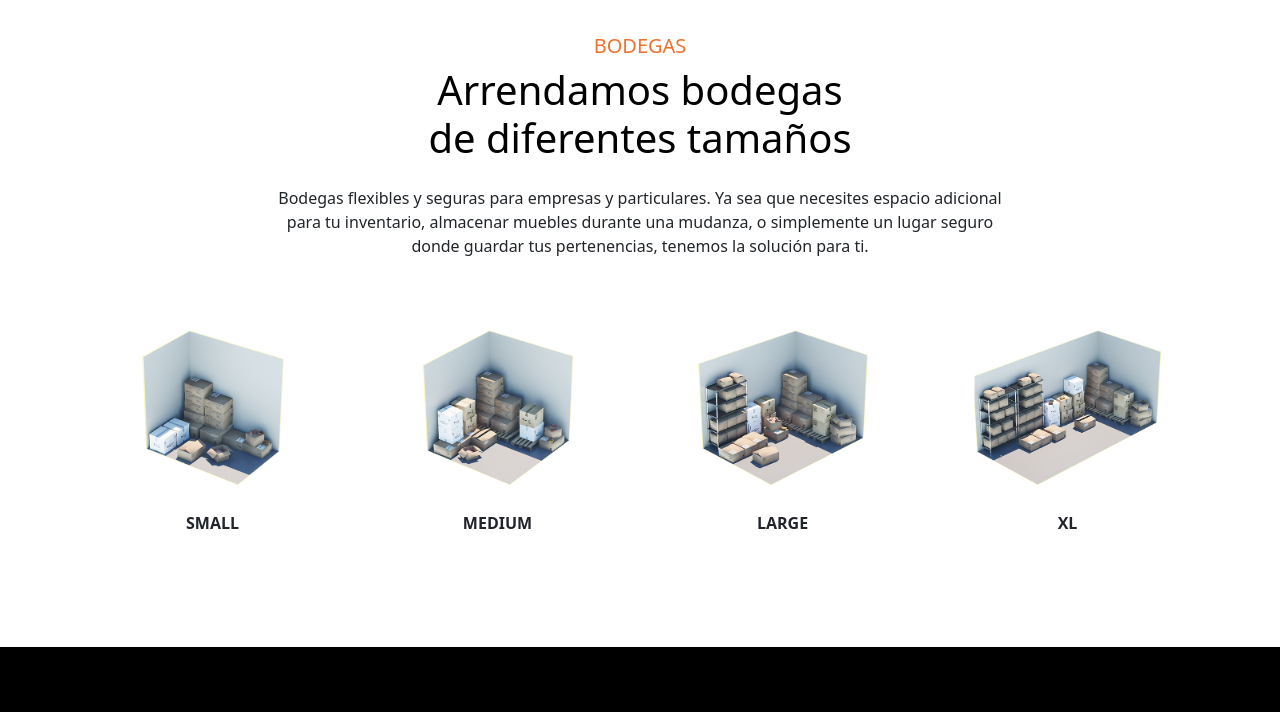
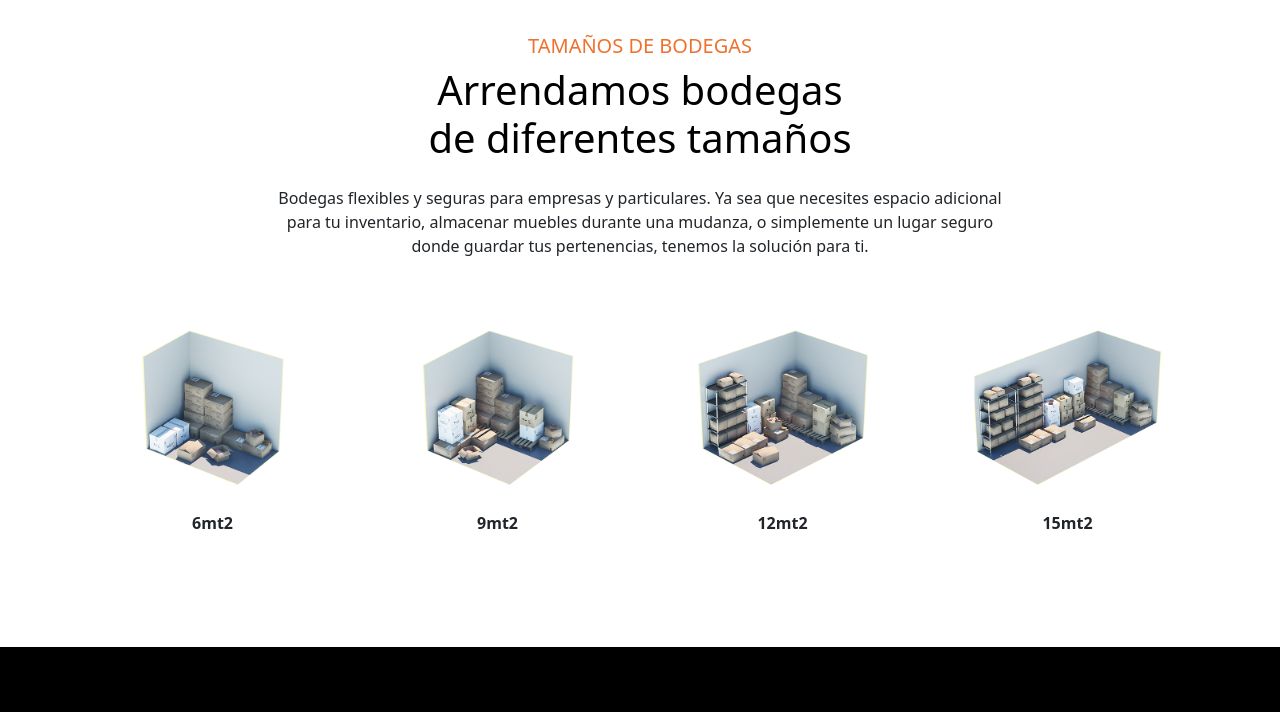
Before and after one commit to dabustosa85/cliente-ohbox, a plain HTML site: page index.html in a window 1280 px wide. Shown: the part 848-1560 px from the top of the page. Drawn offline with nearby package versions, Linux system fonts and the light colour scheme; no server answers.

Commit message:
Add files via upload

```diff
--- a/index.html
+++ b/index.html
@@ -46,7 +46,7 @@
         <div class="collapse navbar-collapse justify-content-center" id="navbarNav">
             <ul class="navbar-nav">
                 <li class="nav-item">
-                    <a class="nav-link text-white" href="#">BODEGAS</a>
+                    <a class="nav-link text-white" href="#">TAMAÑOS DE BODEGAS</a>
                 </li>
                 <li class="nav-item">
                     <a class="nav-link text-white" href="#">CARACTERISTICAS</a>
@@ -55,7 +55,7 @@
                     <a class="nav-link text-white" href="#">COMO FUNCIONA</a>
                 </li>
                 <li class="nav-item">
-                    <a class="nav-link text-white" href="#">COTIZAR</a>
+                    <a class="nav-link text-white" href="#">MAPA DE BODEGAS</a>
                 </li>
             </ul>
         </div>
@@ -78,7 +78,7 @@
     <!-- SUBTITLE -->
     <div class="row pt-5">
         <div class="col">
-            <h5 class="text-center subtitulo1">BODEGAS</h5>
+            <h5 class="text-center subtitulo1">TAMAÑOS DE BODEGAS</h5>
         </div>
     </div>
     <!-- TITLE -->
@@ -100,22 +100,22 @@
     <div class="row py-5">
         <div class="col-6 col-md-3 col-lg-3 text-center">
             <img alt="Icono Small" src="images/Bodega_6mt.png" width="200">
-            <p class="pt-3 fw-bold">SMALL</p>
+            <p class="pt-3 fw-bold">6mt2</p>
         </div>
 
         <div class="col-6 col-md-3 col-lg-3 text-center">
             <img alt="Icono Medium" src="images/Bodega_9mt.png" width="200">
-            <p class="pt-3 fw-bold">MEDIUM</p>
+            <p class="pt-3 fw-bold">9mt2</p>
         </div>
 
         <div class="col-6 col-md-3 col-lg-3 text-center">
             <img alt="Icono Large" src="images/Bodega_12mt.png" width="200">
-            <p class="pt-3 fw-bold">LARGE</p>
+            <p class="pt-3 fw-bold">12mt2</p>
         </div>
 
         <div class="col-6 col-md-3 col-lg-3 text-center">
             <img alt="Icono XL" src="images/Bodega_18mt.png" width="200">
-            <p class="pt-3 fw-bold">XL</p>
+            <p class="pt-3 fw-bold">15mt2</p>
         </div>
     </div>
 </div>
@@ -288,7 +288,7 @@
     <!-- SUBTITLE -->
     <div class="row pt-5">
         <div class="col">
-            <h5 class="text-center subtitulo2 ">COTIZAR</h5>
+            <h5 class="text-center subtitulo2 ">MAPA DE BODEGAS</h5>
         </div>
     </div>
     <!-- TITLE -->
```
